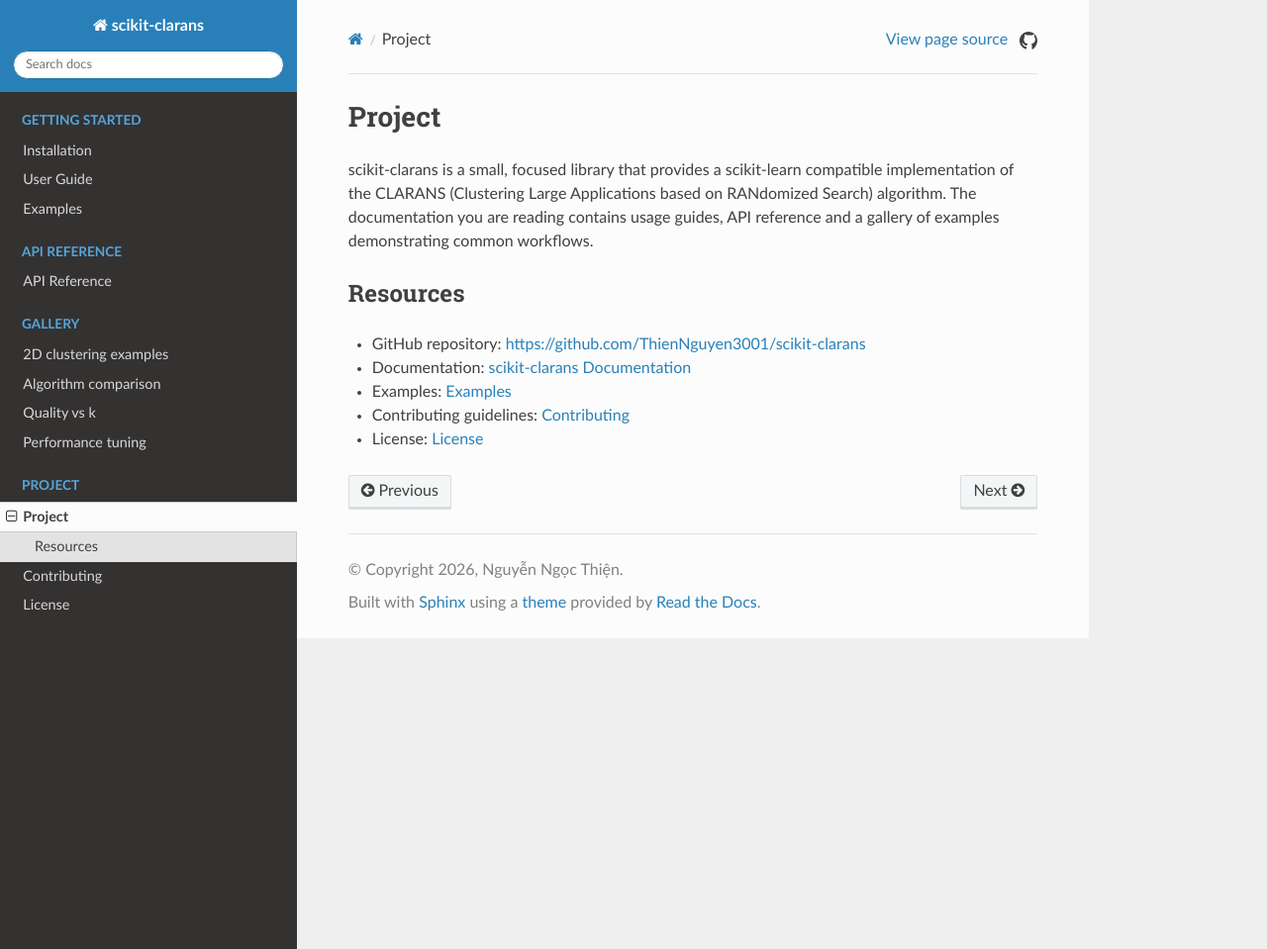
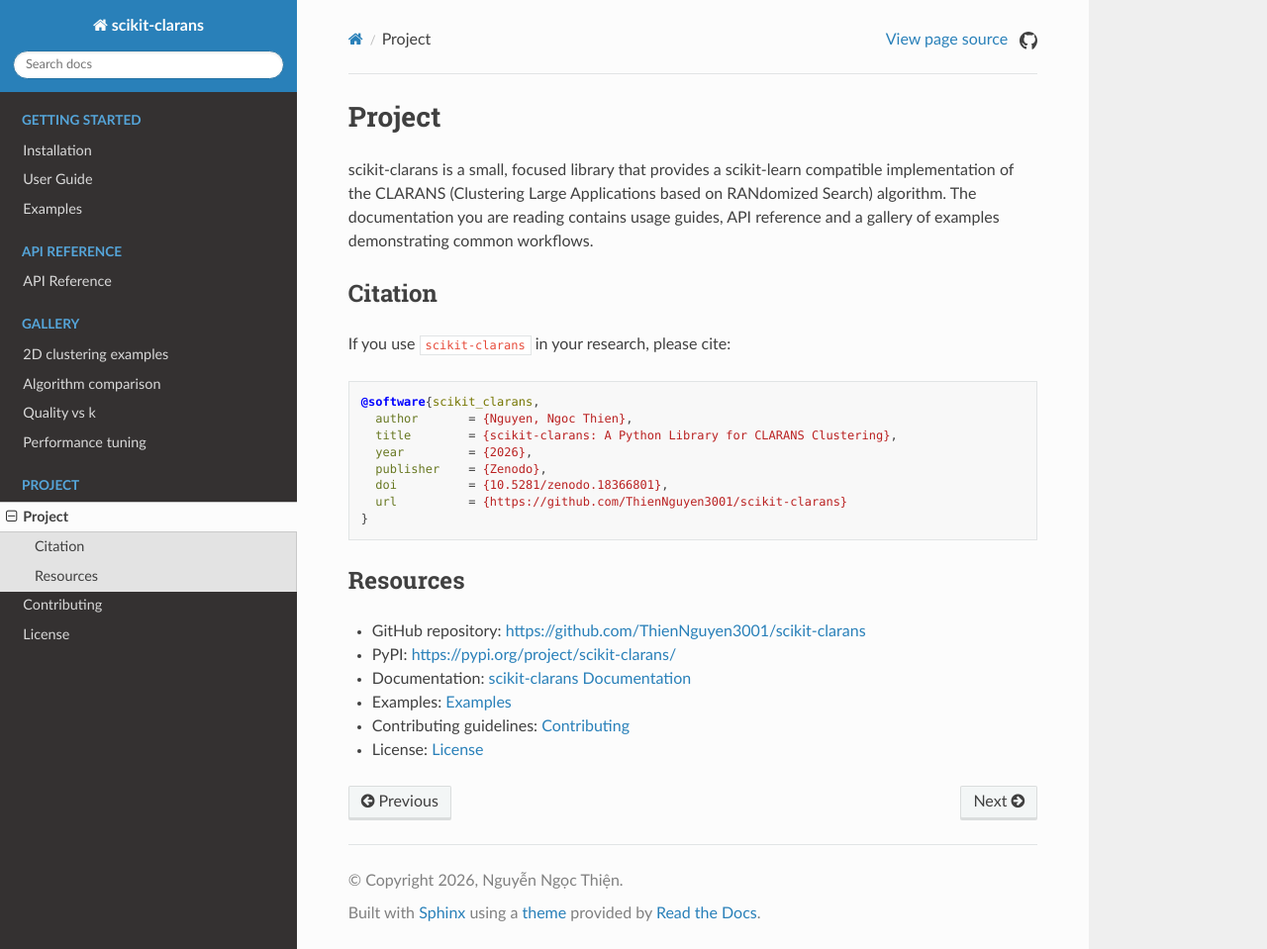
Before and after one commit to ThienNguyen3001/scikit-clarans, a Sphinx documentation site: the page built from docs/source/project.rst, in a window 1280 px wide and 959 px high. Shown: the whole window at 99% size. Built offline with Sphinx 7.4.7 and the Read the Docs theme 3.1.0, drawn with Linux system fonts in a browser that asks for light colours.

Commit message:
Update installation instructions and add citation guidelines in documentation

```diff
--- a/docs/source/project.rst
+++ b/docs/source/project.rst
@@ -7,10 +7,27 @@
 reading contains usage guides, API reference and a gallery of
 examples demonstrating common workflows.
 
+Citation
+--------
+
+If you use ``scikit-clarans`` in your research, please cite:
+
+.. code-block:: bibtex
+
+    @software{scikit_clarans,
+      author       = {Nguyen, Ngoc Thien},
+      title        = {scikit-clarans: A Python Library for CLARANS Clustering},
+      year         = {2026},
+      publisher    = {Zenodo},
+      doi          = {10.5281/zenodo.18366801},
+      url          = {https://github.com/ThienNguyen3001/scikit-clarans}
+    }
+
 Resources
 ---------
 
 * GitHub repository: https://github.com/ThienNguyen3001/scikit-clarans
+* PyPI: https://pypi.org/project/scikit-clarans/
 * Documentation: :doc:`index`
 * Examples: :doc:`examples`
 * Contributing guidelines: :doc:`contributing`
```
Also changed, not shown: CONTRIBUTING.md (+1 -1 lines), README.md (+16 -0 lines), docs/index.rst (deleted, +0 -16 lines), docs/source/installation.rst (+11 -2 lines), paper/paper.md (+2 -0 lines).
